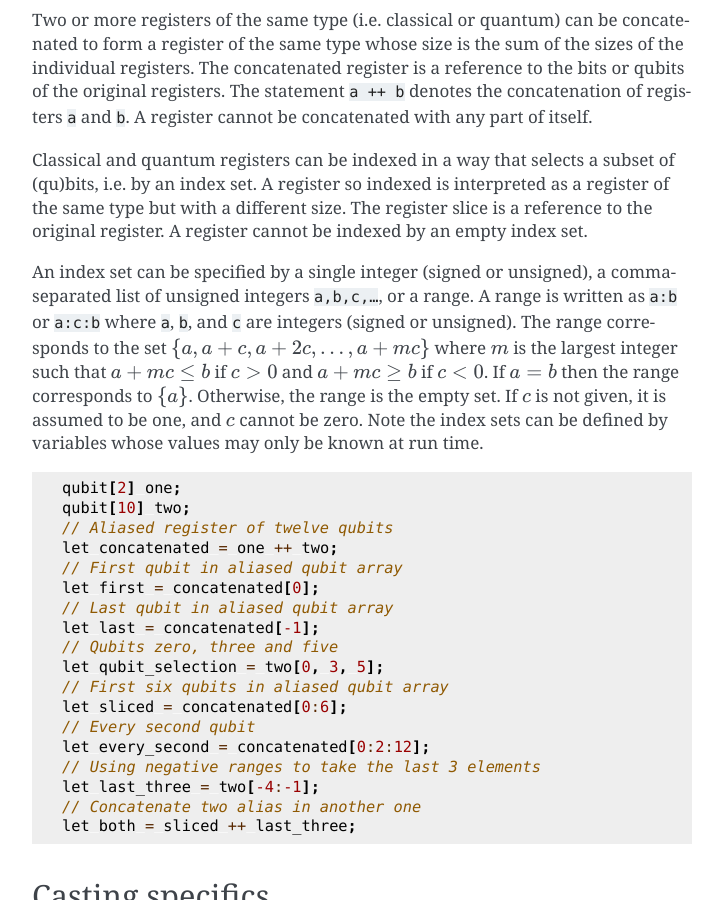
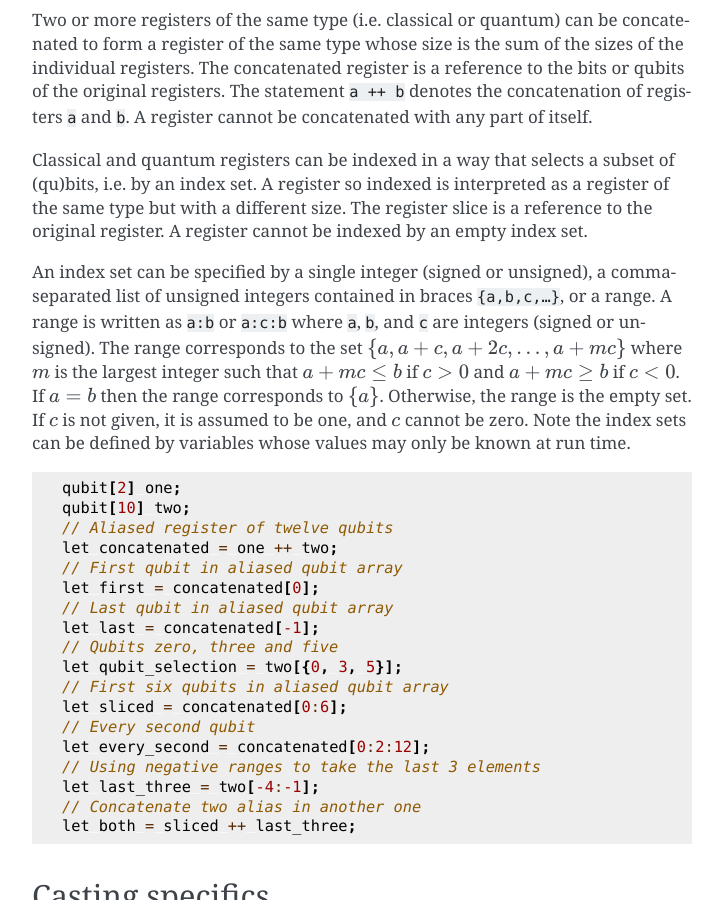
Before and after one commit to openqasm/openqasm, a Sphinx documentation site: the page built from source/language/types.rst, in a window 1280 px wide and 900 px high, scrolled down 6150 px. Shown: the whole window, without its empty margins (388-1111 px from the left). Built offline with Sphinx 7.4.7, drawn with Linux system fonts in a browser that asks for light colours; cross-references to code outside the pages are shown as plain code.

Commit message:
Require braces in discrete-set indexing
This changes the syntax of indexing a discrete set out of a register, by
requiring explicit braces around the list.  For example, what was
previously

    let alias = register[1, 2, 3];

is now

    let alias = register[{1, 2, 3}];

The reason for this change is to avoid a confusing syntax conflict with
multi-dimensional arrays, as they will use the old form to be
multi-dimensional indexing.  While arrays and aliased registers may well
be distinct in the type system, it would still be confusing for
programmers to have the same syntax mean two quite separate things.

```diff
--- a/source/language/types.rst
+++ b/source/language/types.rst
@@ -329,7 +329,7 @@ The register slice is a reference to the original register. A register
 cannot be indexed by an empty index set.
 
 An index set can be specified by a single integer (signed or unsigned), a
-comma-separated list of unsigned integers ``a,b,c,…``, or a range. A
+comma-separated list of unsigned integers contained in braces ``{a,b,c,…}``, or a range. A
 range is written as ``a:b`` or ``a:c:b`` where ``a``, ``b``, and ``c`` are integers (signed or unsigned).
 The range corresponds to the set :math:`\{a, a+c, a+2c, \dots, a+mc\}`
 where :math:`m` is the largest integer such that :math:`a+mc\leq b` if
@@ -350,7 +350,7 @@ variables whose values may only be known at run time.
    // Last qubit in aliased qubit array
    let last = concatenated[-1];
    // Qubits zero, three and five
-   let qubit_selection = two[0, 3, 5];
+   let qubit_selection = two[{0, 3, 5}];
    // First six qubits in aliased qubit array
    let sliced = concatenated[0:6];
    // Every second qubit
```
Also changed, not shown: 9 other files.
